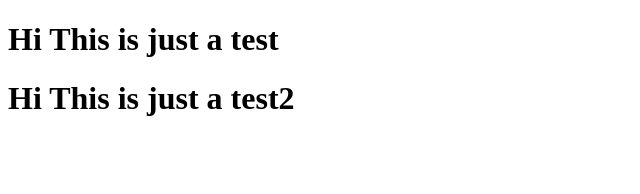
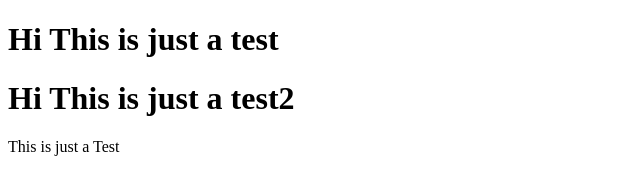
Before and after one commit to iYazeedDev/techcampus, a plain HTML site: page index.html in a window 1280 px wide. Shown: the whole page, without its empty margins (0-640 px from the left). Drawn offline with Linux system fonts and the light colour scheme.

Commit message:
app2 and index

```diff
--- a/app2.css
+++ b/app2.css
@@ -1,3 +1,3 @@
 body{
-	background-color: red;
+	background-color: blue;
 }
--- a/index.html
+++ b/index.html
@@ -6,5 +6,6 @@
 <body>
 <h1>Hi This is just a test</h1>
 <h1>Hi This is just a test2</h1>
+<p>This is just a Test</p>
 </body>
 </html>
```
